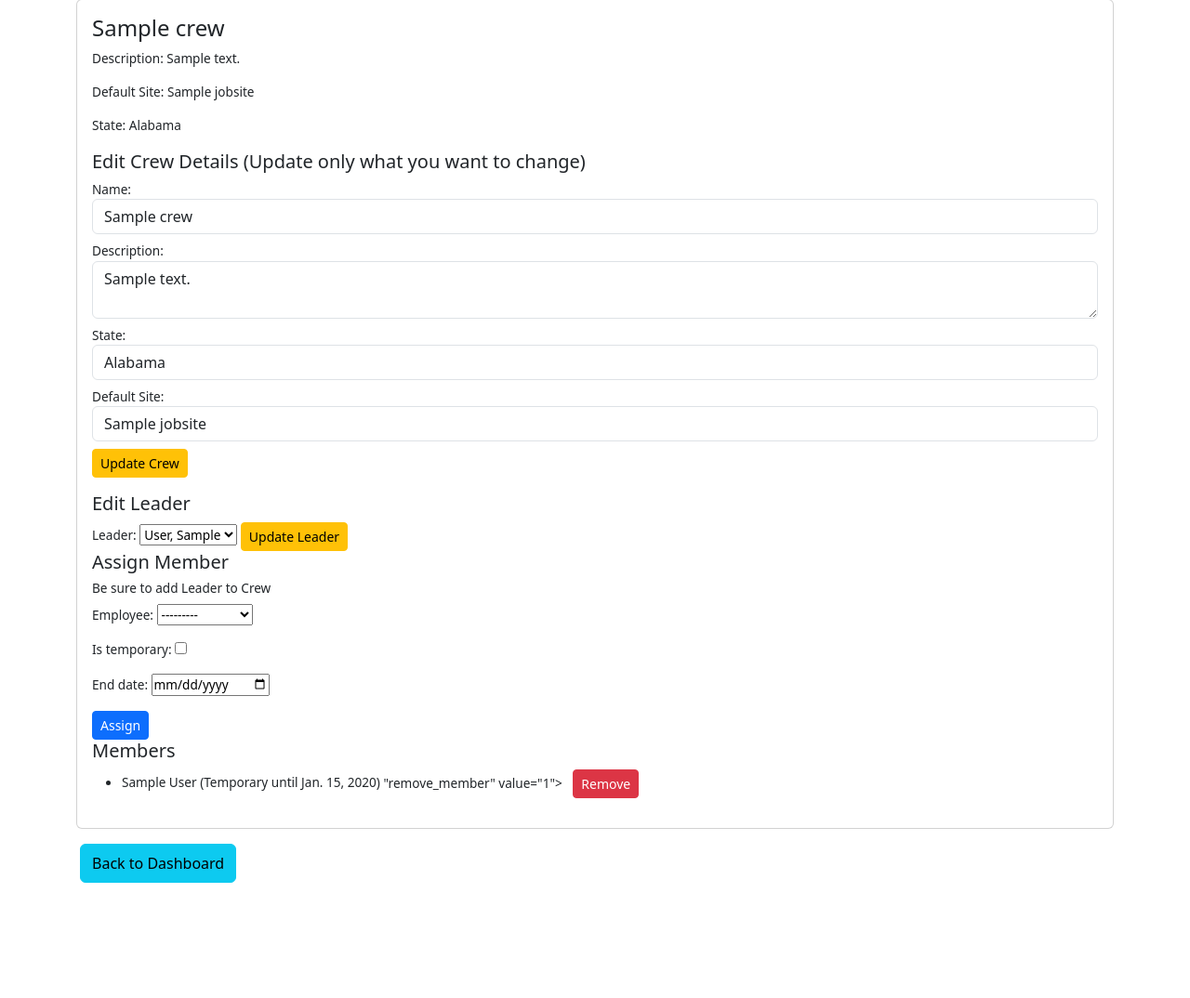
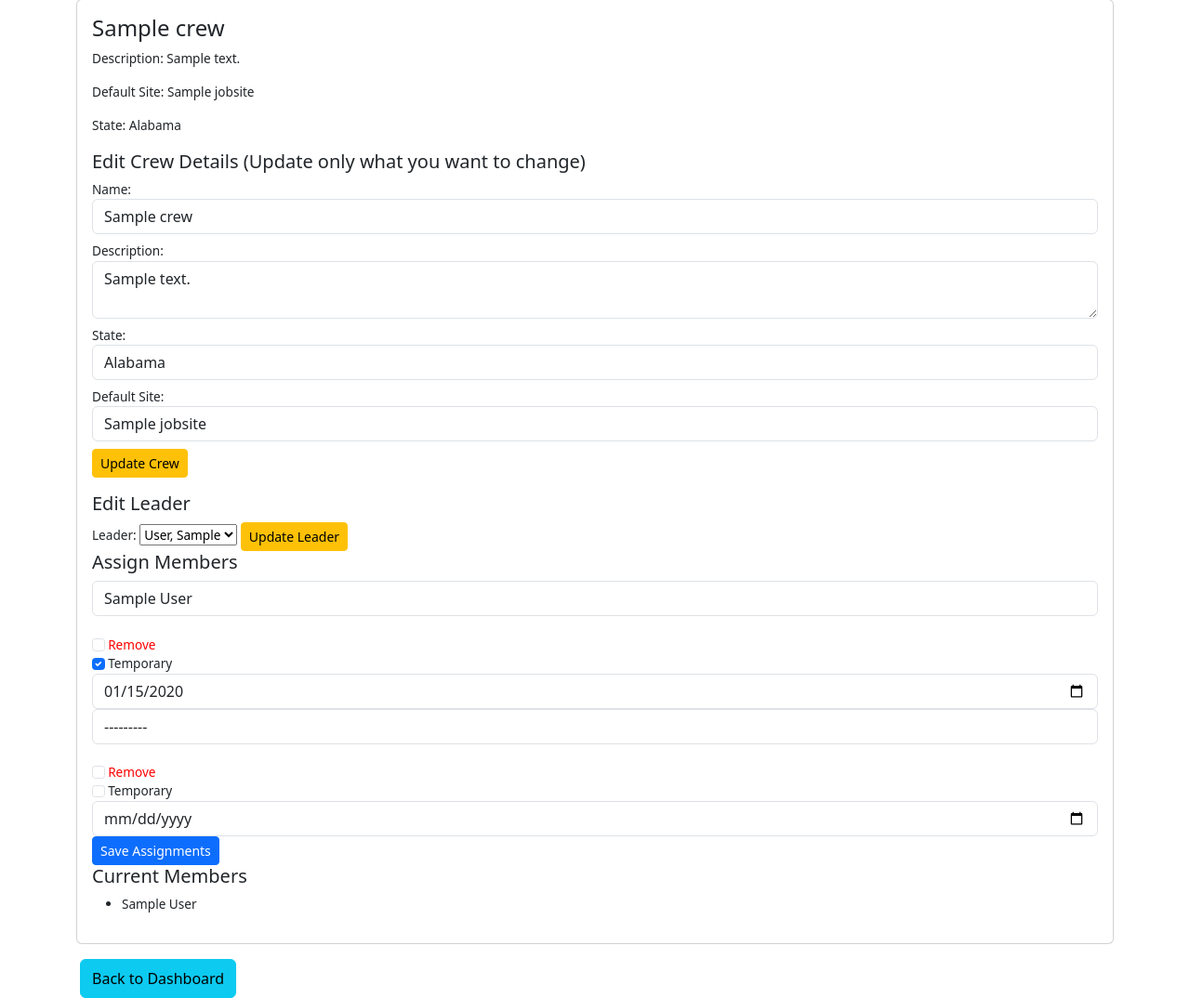
Before and after one commit to gjetton/hr_app, a Django app: page /manage-crews/ in a window 1280 px wide, after a click that opens the changed part. Shown: the part 343-1417 px from the top of the page at 93% size. Before the commit the page ends 1293 px from the top, so only its background shows below. Run offline with Django 5.2, Linux system fonts and the light colour scheme; a user stored in the database is signed in; tables that the repository leaves empty hold one stand-in row (values such as "Sample post"); parts of the project's set-up code (start-up, migrations or seed data) failed here and were passed over.

Commit message:
Completed signup flow with PDF and crew management with batch add/delete, uniqueness enforced

```diff
--- a/hr/forms.py
+++ b/hr/forms.py
@@ -270,72 +270,59 @@ class SignUpForm(UserCreationForm):
         return user
 
 
-# hr_app/hr/forms.py
 
 class CrewForm(forms.ModelForm):
-
     class Meta:
-
         model = Crew
-
         fields = ['name', 'description', 'leader', 'default_site', 'state']
-
         widgets = {
-
             'name': forms.TextInput(attrs={'class': 'form-control'}),
-
             'description': forms.Textarea(attrs={'class': 'form-control'}),
-
             'leader': forms.Select(attrs={'class': 'form-control'}),
-
             'default_site': forms.Select(attrs={'class': 'form-control'}),
-
             'state': forms.Select(attrs={'class': 'form-control'}),
-
         }
 
+    def __init__(self, *args, **kwargs):
+        super().__init__(*args, **kwargs)
+        self.fields['default_site'].queryset = Jobsite.objects.all()
+        self.fields['default_site'].required = False
+        # Update to all active employees
+        self.fields['leader'].queryset = User.objects.filter(profile__is_employee=True, profile__is_active=True)
+        self.fields['leader'].label_from_instance = lambda obj: f"{obj.last_name}, {obj.first_name}"
+        self.fields['state'].required = False
+        self.fields['name'].required = False  # Optional for edits
+        self.fields['description'].required = False  # Explicitly optional
 
 
-    def __init__(self, *args, **kwargs):
-
-        super().__init__(*args, **kwargs)
-
-        self.fields['default_site'].queryset = Jobsite.objects.all()
-
-        self.fields['default_site'].required = False
-
-        self.fields['leader'].queryset = User.objects.filter(Q(is_staff=True) | Q(profile__is_crew_leader=True))
-
-        self.fields['leader'].label_from_instance = lambda obj: f"{obj.last_name}, {obj.first_name}"
-
-        self.fields['state'].required = False
-
-        self.fields['name'].required = False  # Make name optional for edits
-
-        self.fields['description'].required = False  # Already optional in model, but explicit here
-
-
-class SiteForm(forms.ModelForm):
-
-    class Meta:
-        model = Site
-        fields = ('name', 'state', 'address')
-        widgets = {
-            'state': forms.Select(),
-        }
-
 class CrewAssignmentForm(forms.ModelForm):
+    delete = forms.BooleanField(required=False, initial=False, widget=forms.CheckboxInput(attrs={'class': 'form-check-input'}))
 
     class Meta:
         model = CrewAssignment
-        fields = ('employee', 'is_temporary', 'end_date')
-        widgets = {'end_date': forms.DateInput(attrs={'type': 'date'})}
+        fields = ['employee', 'is_temporary', 'end_date']
+        widgets = {
+            'employee': forms.Select(attrs={'class': 'form-control'}),
+            'is_temporary': forms.CheckboxInput(attrs={'class': 'form-check-input'}),
+            'end_date': forms.DateInput(attrs={'class': 'form-control', 'type': 'date'}),
+        }
 
     def __init__(self, *args, **kwargs):
+        self.crew = kwargs.pop('crew', None)
         super().__init__(*args, **kwargs)
-        # Show full name in employee dropdown, all users
-        self.fields['employee'].queryset = User.objects.all()
+        self.fields['employee'].queryset = User.objects.filter(profile__is_employee=True, profile__is_active=True)
         self.fields['employee'].label_from_instance = lambda obj: f"{obj.first_name} {obj.last_name}"
+        self.fields['is_temporary'].required = False
+        self.fields['end_date'].required = False
+
+    def clean(self):
+        cleaned_data = super().clean()
+        employee = cleaned_data.get('employee')
+        delete = cleaned_data.get('delete')
+        if not delete and self.crew and employee and CrewAssignment.objects.filter(crew=self.crew, employee=employee).exclude(id=self.instance.id if self.instance else None).exists():
+            raise forms.ValidationError(f"{employee.username} is already assigned to this crew.")
+        return cleaned_data
+
 
 class TrainingRecordForm(forms.ModelForm):
 
--- /dev/null
+++ b/hr/templatetags/dict_lookup.py
@@ -0,0 +1,12 @@
+# hr_app/hr/templatetags/dict_lookup.py
+from django import template
+
+register = template.Library()
+
+@register.filter
+def dict_lookup(dictionary, key):
+    return dictionary.get(key)
+
+@register.filter
+def get_item(dictionary, key):
+    return dictionary.get(key)
--- a/hr/views.py
+++ b/hr/views.py
@@ -1,57 +1,30 @@
 from django.shortcuts import render, redirect, get_object_or_404
-
 from django.db.models import Sum, Q, Count
-
 from django.contrib import messages
-
 from django.contrib.auth import login as auth_login
-
 from django.contrib.auth.decorators import login_required
-
 from django.contrib.auth.forms import AuthenticationForm
-
-from django.forms import modelformset_factory
-
+from django.forms import formset_factory  # Correct import for batch assignments
 from django.http import HttpResponseRedirect, HttpResponse, FileResponse, JsonResponse
-
 from django.utils import timezone
-
 from django import forms
-
 from datetime import datetime, timedelta
-
-from hr.forms import ManualTimeclockForm, PerDiemForm, AutomobileExpenseForm, SearchFilterForm, EmployeeDetailCertificationForm, ProfileEditForm, CertificationForm, EmployeeCertificationForm, JobsiteForm, SignUpForm, StaffMessageForm, BulkRenewTrainingFilterForm, EmploymentApplicationForm, SignatureForm, DocumentUploadForm, EmployeeFormUploadForm, EmployeeStatForm, TrainingRecordForm, HazardReportForm, SuggestionForm, TimeclockForm, TimeclockReportForm, CrewForm, CrewAssignmentForm, SiteForm, ProfilePictureForm
-
-from .models import EmploymentApplication, PerDiem, AutomobileExpense, Certification, EmployeeCertification, Jobsite, Signature, Profile, User, ApplicantDocument, EmployeeForm, EmployeeStat, TrainingRecord, HazardReport, Suggestion, Timeclock, SubmissionToken, Crew, CrewAssignment, Site, StaffMessage
-
+from hr.forms import ManualTimeclockForm, SearchFilterForm, EmployeeDetailCertificationForm, ProfileEditForm, CertificationForm, EmployeeCertificationForm, JobsiteForm, SignUpForm, StaffMessageForm, BulkRenewTrainingFilterForm, EmploymentApplicationForm, SignatureForm, DocumentUploadForm, EmployeeFormUploadForm, EmployeeStatForm, TrainingRecordForm, HazardReportForm, SuggestionForm, TimeclockForm, TimeclockReportForm, CrewForm, CrewAssignmentForm, ProfilePictureForm
+from .models import EmploymentApplication, Certification, EmployeeCertification, Jobsite, Signature, Profile, User, ApplicantDocument, EmployeeForm, EmployeeStat, TrainingRecord, HazardReport, Suggestion, Timeclock, SubmissionToken, Crew, CrewAssignment, StaffMessage
 from reportlab.pdfgen import canvas
-
 from reportlab.lib.pagesizes import letter
-
 from django.conf import settings
-
 from PIL import Image
-
 from .tasks import send_application_email, resize_image
-
 import os
-
 import csv
-
 import logging
-
 from io import BytesIO
-
 from urllib.parse import urlencode
-
 from django.urls import reverse
-
 from django.db import IntegrityError
 
-
-
 logger = logging.getLogger(__name__)
-
 
 @login_required
 
@@ -546,183 +519,114 @@ def user_upload_document(request):
 
 
 @login_required
-
 def manage_crews(request):
-
     if not request.user.is_staff:
-
         return redirect('home')
 
-
-
     crew_form = CrewForm(request.POST or None)
-
-    assignment_form = CrewAssignmentForm(request.POST or None)
-
+    AssignmentFormSet = formset_factory(CrewAssignmentForm, extra=1, can_delete=True)
     crews = Crew.objects.all()
-
-    users = User.objects.filter(Q(is_staff=True) | Q(profile__is_crew_leader=True))
-
-
-
-    # Apply filters
+    users = User.objects.filter(profile__is_employee=True, profile__is_active=True)
+
+    # Initialize formset with existing assignments per crew
+    crew_assignments = {crew.id: list(crew.assignments.all()) for crew in crews}
+    formsets = {crew.id: AssignmentFormSet(initial=[{'employee': a.employee, 'is_temporary': a.is_temporary, 'end_date': a.end_date} for a in crew_assignments[crew.id]], prefix=f'crew_{crew.id}') for crew in crews}
 
     crew_name = request.GET.get('crew_name', '').strip()
-
     leader_name = request.GET.get('leader_name', '').strip()
 
-
-
     if crew_name:
-
         crews = crews.filter(name__icontains=crew_name)
-
     if leader_name:
-
         crews = crews.filter(
-
             Q(leader__first_name__icontains=leader_name) |
-
             Q(leader__last_name__icontains=leader_name)
-
         )
 
-
-
     if request.method == 'POST':
-
+        logger.debug(f"POST data received: {request.POST}")
         if 'create_crew' in request.POST:
-
             if crew_form.is_valid():
-
                 try:
-
                     crew = crew_form.save()
-
                     messages.success(request, "Crew created successfully!")
-
                     return redirect('manage_crews')
-
                 except IntegrityError as e:
-
                     logger.error(f"IntegrityError on crew creation: {str(e)}")
-
-                    if "duplicate key value violates unique constraint" in str(e).lower():
-
-                        messages.error(request, "A crew with this name already exists. Please choose a different name.")
-
-                    else:
-
-                        messages.error(request, "An error occurred while creating the crew: " + str(e))
-
+                    messages.error(request, "Error creating crew: " + str(e))
             else:
-
                 logger.warning(f"Crew form invalid: {crew_form.errors}")
-
-                messages.error(request, "Please correct the errors in the form: " + str(crew_form.errors))
-
-
+                messages.error(request, "Crew form errors: " + str(crew_form.errors))
 
         elif 'edit_crew' in request.POST:
-
             crew_id = request.POST.get('crew_id')
-
             crew = Crew.objects.get(id=crew_id)
-
             edit_form = CrewForm(request.POST, instance=crew)
-
             if edit_form.is_valid():
-
-                # Only update fields that were changed and provided
-
                 changed_data = edit_form.cleaned_data
-
                 for field, value in changed_data.items():
-
-                    # Only update if the field was included in the POST data and not empty
-
                     if field in request.POST and value is not None and value != '':
-
                         setattr(crew, field, value)
-
                 try:
-
                     crew.save()
-
                     messages.success(request, "Crew updated successfully!")
-
                     return redirect('manage_crews')
-
                 except IntegrityError as e:
-
                     logger.error(f"IntegrityError on crew edit: {str(e)}")
-
-                    messages.error(request, "An error occurred while updating the crew: " + str(e))
-
+                    messages.error(request, "Error updating crew: " + str(e))
             else:
-
                 logger.warning(f"Crew form invalid: {edit_form.errors}")
-
-                messages.error(request, "Please correct the errors in the form: " + str(edit_form.errors))
-
-
+                messages.error(request, "Crew form errors: " + str(edit_form.errors))
 
         elif 'edit_leader' in request.POST:
-
             crew_id = request.POST.get('crew_id')
-
             leader_id = request.POST.get('leader')
-
             crew = Crew.objects.get(id=crew_id)
-
             crew.leader = User.objects.get(id=leader_id) if leader_id else None
-
             crew.save()
-
             messages.success(request, "Crew leader updated successfully!")
-
             return redirect('manage_crews')
 
-
-
-        elif 'assign_crew' in request.POST and assignment_form.is_valid():
-
-            assignment = assignment_form.save(commit=False)
-
-            assignment.crew = Crew.objects.get(id=request.POST.get('crew_id'))
-
-            assignment.save()
-
-            messages.success(request, "Crew member assigned successfully!")
-
+        elif 'save_assignments' in request.POST:
+            crew_id = request.POST.get('crew_id')
+            crew = Crew.objects.get(id=crew_id)
+            formset = AssignmentFormSet(request.POST, prefix=f'crew_{crew_id}')
+            if formset.is_valid():
+                # Log formset data for debugging
+                logger.debug(f"Formset data: {[(form.cleaned_data.get('employee'), form.cleaned_data.get('delete')) for form in formset]}")
+                # Clear existing assignments
+                CrewAssignment.objects.filter(crew=crew).delete()
+                # Save new assignments
+                seen_employees = set()
+                for form in formset:
+                    employee = form.cleaned_data.get('employee')
+                    delete = form.cleaned_data.get('delete', False)
+                    if delete and employee:
+                        logger.info(f"Skipped saving {employee.username} due to delete flag for crew {crew.name}")
+                        continue
+                    if employee and employee not in seen_employees:
+                        assignment = form.save(commit=False)
+                        assignment.crew = crew
+                        assignment.assigned_by = request.user
+                        if not assignment.is_temporary:
+                            assignment.is_temporary = False
+                        if not assignment.end_date:
+                            assignment.end_date = None
+                        assignment.save()
+                        seen_employees.add(employee)
+                        logger.info(f"Saved {employee.username} to crew {crew.name}")
+                logger.info(f"Saved assignments for crew {crew.name}")
+                messages.success(request, "Crew assignments updated successfully!")
+            else:
+                logger.warning(f"Formset invalid for crew {crew_id}: {formset.errors}")
+                messages.error(request, "Failed to save assignments: " + str(formset.errors))
             return redirect('manage_crews')
 
-
-
-        elif 'remove_member' in request.POST:
-
-            assignment_id = request.POST.get('assignment_id')
-
-            if assignment_id:
-
-                CrewAssignment.objects.filter(id=assignment_id).delete()
-
-                messages.success(request, "Crew member removed successfully!")
-
-                return redirect('manage_crews')
-
-
-
     return render(request, 'hr/manage_crews.html', {
-
         'crew_form': crew_form,
-
-        'assignment_form': assignment_form,
-
+        'formsets': formsets,
         'crews': crews,
-
         'users': users,
-
     })
 
 
--- a/hr_app/settings.py
+++ b/hr_app/settings.py
@@ -24,6 +24,7 @@ INSTALLED_APPS = [
     'django.contrib.staticfiles',
     'hr',
     'django_celery_beat',
+    'django.template.defaultfilters',
 ]
 
 MIDDLEWARE = [
--- a/templates/hr/manage_crews.html
+++ b/templates/hr/manage_crews.html
@@ -1,6 +1,6 @@
 <!-- hr_app/templates/hr/manage_crews.html -->
-
 {% extends 'base.html' %}
+{% load dict_lookup %}
 
 {% block title %}Manage Crews{% endblock %}
 
@@ -9,317 +9,167 @@
 <h4>Manage Crews</h4>
 
 <div class="mb-5">
-
     <a href="{% url 'staff_dashboard' %}" class="btn btn-info py-2 d-block d-md-inline-block mx-1 mb-2 mb-md-0">Back to Dashboard</a>
-
     <a href="{% url 'timeclock_report' %}" class="btn btn-info py-2 d-block d-md-inline-block mx-1 mb-2 mb-md-0">Timeclock Report</a>
-
     <a href="{% url 'training_management' %}" class="btn btn-info py-2 d-block d-md-inline-block mx-1 mb-2 mb-md-0">Training Management</a>
-
     <a href="{% url 'bulk_renew_training' %}" class="btn btn-info py-2 d-block d-md-inline-block mx-1 mb-2 mb-md-0">Bulk Renew Training</a>
-
     <a href="{% url 'staff_message' %}" class="btn btn-info py-2 d-block d-md-inline-block mx-1 mb-2 mb-md-0">Post Message</a>
-
     <form method="post" action="{% url 'logout' %}" style="display: inline;">
-
         {% csrf_token %}
-
         <button type="submit" class="btn btn-danger py-2 d-block d-md-inline-block mx-1 mb-2 mb-md-0">Logout</button>
-
     </form>
-
 </div>
 
-
 <!-- Filter Crews -->
-
 <h3>Filter Crews</h3>
-
 <form method="get" class="mb-3">
-
     <div class="row">
-
         <div class="col-md-4">
-
             <label for="crew_name">Crew Name:</label>
-
             <input type="text" name="crew_name" id="crew_name" value="{{ request.GET.crew_name }}" class="form-control">
-
         </div>
-
         <div class="col-md-4">
-
             <label for="leader_name">Crew Leader Name:</label>
-
             <input type="text" name="leader_name" id="leader_name" value="{{ request.GET.leader_name }}" class="form-control">
-
         </div>
-
         <div class="col-md-4 d-flex align-items-end">
-
             <button type="submit" class="btn btn-primary me-2">Filter</button>
-
             <a href="{% url 'manage_crews' %}" class="btn btn-secondary">Reset</a>
-
         </div>
-
     </div>
-
 </form>
 
-
-
 <!-- Create New Crew (Collapsed) -->
-
 <div class="mb-3">
-
     <h3>
-
         <button class="btn btn-primary" type="button" data-bs-toggle="collapse" data-bs-target="#createCrew" aria-expanded="false" aria-controls="createCrew">
-
             Create New Crew
-
         </button>
-
     </h3>
-
     <div class="collapse" id="createCrew">
-
         <div class="card mb-3">
-
             <div class="card-body">
-
                 <form method="post">
-
                     {% csrf_token %}
-
                     {{ crew_form.as_p }}
-
                     <input type="hidden" name="create_crew" value="1">
-
                     <button type="submit" class="btn btn-primary">Create Crew</button>
-
                 </form>
-
             </div>
-
         </div>
-
     </div>
-
 </div>
 
-
-
 <!-- Crew List -->
-
 <h3>Existing Crews ({{ crews.count }})</h3>
-
 {% for crew in crews %}
-
     <div class="mb-3">
-
         <button class="btn btn-primary" type="button" data-bs-toggle="collapse" data-bs-target="#crew{{ crew.id }}" aria-expanded="false" aria-controls="crew{{ crew.id }}">
-
             {{ crew.name }} (Leader: {% if crew.leader %}{{ crew.leader.last_name }}, {{ crew.leader.first_name }}{% else %}None{% endif %})
-
         </button>
-
         <div class="collapse" id="crew{{ crew.id }}">
-
             <div class="card mb-3">
-
                 <div class="card-body">
-
                     <h4>{{ crew.name }}</h4>
-
                     <p>Description: {{ crew.description|default:"None" }}</p>
-
                     <p>Default Site: {{ crew.default_site|default:"Not set" }}</p>
-
                     <p>State: {{ crew.get_state_display|default:"Not set" }}</p>
 
-
-
                     <!-- Edit Crew Details -->
-
                     <h5>Edit Crew Details (Update only what you want to change)</h5>
-
                     <form method="post" class="mb-3">
-
                         {% csrf_token %}
-
                         <div class="mb-2">
-
                             <label for="id_name_{{ crew.id }}">Name:</label>
-
                             <input type="text" name="name" id="id_name_{{ crew.id }}" value="{{ crew.name }}" class="form-control">
-
                         </div>
-
                         <div class="mb-2">
-
                             <label for="id_description_{{ crew.id }}">Description:</label>
-
                             <textarea name="description" id="id_description_{{ crew.id }}" class="form-control">{{ crew.description }}</textarea>
-
                         </div>
-
                         <div class="mb-2">
-
                             <label for="id_state_{{ crew.id }}">State:</label>
-
                             <select name="state" id="id_state_{{ crew.id }}" class="form-control">
-
                                 <option value="" {% if not crew.state %}selected{% endif %}>---------</option>
-
                                 {% for value, label in crew_form.state.field.choices|slice:"1:" %}
-
                                     <option value="{{ value }}" {% if crew.state == value %}selected{% endif %}>{{ label }}</option>
-
                                 {% endfor %}
-
                             </select>
-
                         </div>
-
                         <div class="mb-2">
-
                             <label for="id_default_site_{{ crew.id }}">Default Site:</label>
-
                             <select name="default_site" id="id_default_site_{{ crew.id }}" class="form-control">
-
                                 <option value="" {% if not crew.default_site %}selected{% endif %}>---------</option>
-
                                 {% for site in crew_form.default_site.field.queryset %}
-
                                     <option value="{{ site.id }}" {% if crew.default_site == site %}selected{% endif %}>{{ site }}</option>
-
                                 {% endfor %}
-
                             </select>
-
                         </div>
-
                         <input type="hidden" name="crew_id" value="{{ crew.id }}">
-
                         <input type="hidden" name="edit_crew" value="1">
-
                         <button type="submit" class="btn btn-sm btn-warning">Update Crew</button>
-
                     </form>
 
-
-
                     <!-- Edit Leader -->
-
                     <h5>Edit Leader</h5>
-
                     <form method="post" class="d-inline">
-
                         {% csrf_token %}
-
                         <label for="leader_{{ crew.id }}">Leader:</label>
-
                         <select name="leader" id="leader_{{ crew.id }}">
-
                             <option value="">None</option>
-
                             {% for user in users %}
-
                                 <option value="{{ user.id }}" {% if user == crew.leader %}selected{% endif %}>
-
                                     {{ user.last_name }}, {{ user.first_name }}
-
                                 </option>
-
                             {% endfor %}
-
                         </select>
-
                         <input type="hidden" name="crew_id" value="{{ crew.id }}">
-
                         <input type="hidden" name="edit_leader" value="1">
-
                         <button type="submit" class="btn btn-sm btn-warning">Update Leader</button>
-
                     </form>
 
-
-
                     <!-- Assign Members -->
-
-                    <h5>Assign Member</h5>
-
-                    <h3>Be sure to add Leader to Crew</h3>
-
+                    <h5>Assign Members</h5>
                     <form method="post">
-
                         {% csrf_token %}
-
-                        {{ assignment_form.as_p }}
-
+                        {% with formset=formsets|dict_lookup:crew.id %}
+                            {{ formset.management_form }}
+                            {% for form in formset %}
+                                <div class="form-row">
+                                    {{ form.employee }}
+                                    <br>
+                                    <span style="color: red;">
+                                        {{ form.delete }} <label for="{{ form.delete.id_for_label }}" style="color: red;">Remove</label>
+                                    </span>
+                                    <br>
+                                    {{ form.is_temporary }} <label for="{{ form.is_temporary.id_for_label }}">Temporary</label>
+                                    {{ form.end_date }}
+                                </div>
+                            {% endfor %}
+                        {% endwith %}
                         <input type="hidden" name="crew_id" value="{{ crew.id }}">
-
-                        <input type="hidden" name="assign_crew" value="1">
-
-                        <button type="submit" class="btn btn-sm btn-primary">Assign</button>
-
+                        <input type="hidden" name="save_assignments" value="1">
+                        <button type="submit" class="btn btn-sm btn-primary">Save Assignments</button>
                     </form>
 
-
-
                     <!-- Current Members -->
-
-                    <h5>Members</h5>
-
+                    <h5>Current Members</h5>
                     <ul>
-
                     {% for assignment in crew.assignments.all %}
-
                         <li>
-
                             {{ assignment.employee.first_name }} {{ assignment.employee.last_name }}
-
-                            {% if assignment.is_temporary %}(Temporary until {{ assignment.end_date }}){% endif %}
-
-                            <form method="post" class="d-inline">
-
-                                {% csrf_token %}
-
-                                <input type="hidden" name="assignment_id" value="{{ assignment.id }}">
-
-                                "remove_member" value="1">
-
-                                <button type="submit" class="btn btn-sm btn-danger ms-2">Remove</button>
-
-                            </form>
-
                         </li>
-
                     {% empty %}
-
                         <li>No members assigned.</li>
-
                     {% endfor %}
-
                     </ul>
-
                 </div>
-
             </div>
-
         </div>
-
     </div>
-
 {% empty %}
-
     <p>No crews found.</p>
-
 {% endfor %}
-
-
 
 <a href="{% url 'staff_dashboard' %}" class="btn btn-info py-2 d-block d-md-inline-block mx-1 mb-2 mb-md-0">Back to Dashboard</a>
 
```
Also changed, not shown: hr_app/hr/templatetags/__init__.py (added), hr_app/hr/templatetags/dict_lookup.py (added), 1 other file.
